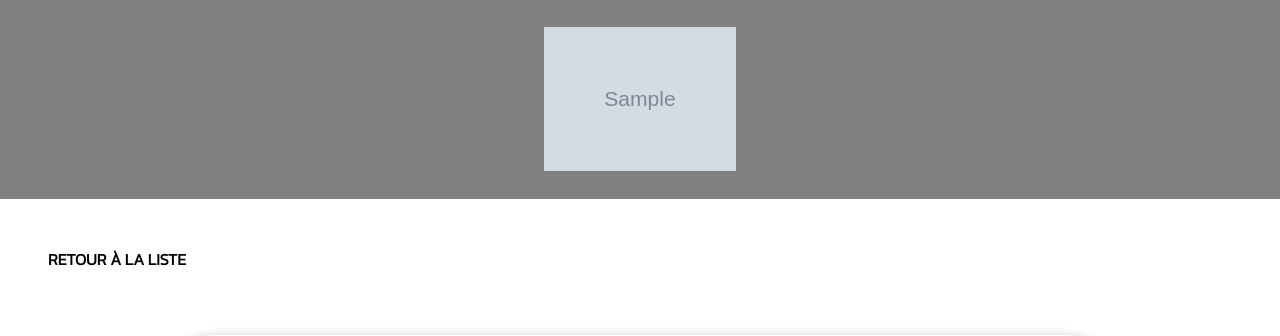
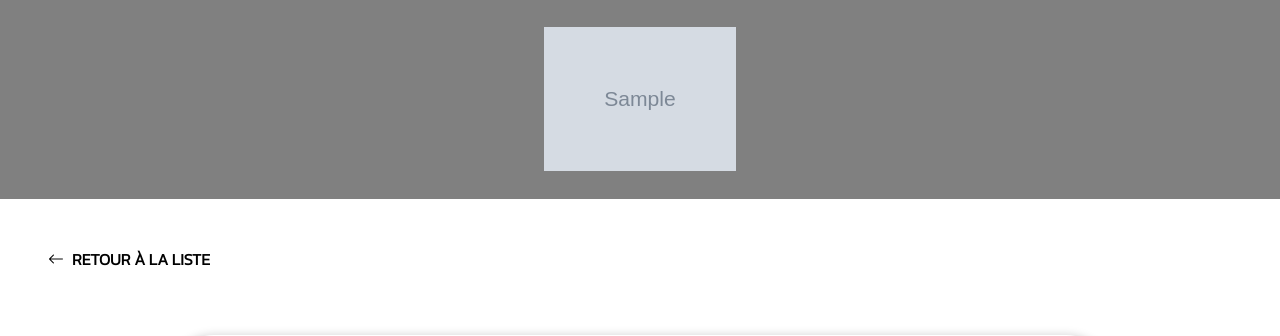
Before and after one commit to wizardcybob/FootyCleats, a Symfony app: template templates/cleat/show.html.twig in a window 1280 px wide. Shown: the part 79-415 px from the top of the page. Run offline with Twig, Linux system fonts and the light colour scheme; the template is opened without the code that fills it: most values are stand-ins (such as "Sample title", 1, 10 or a date in 2020); grey boxes marked "Sample" are stand-in pictures; some libraries are stand-ins or nearby versions.

Commit message:
add bootstrap icons

```diff
--- a/public/css/style.css
+++ b/public/css/style.css
@@ -599,6 +599,12 @@ span { /*mettre le btn en penché*/
     transform: rotate(180deg);
 }
 
+/* ICONS */
+.bi-arrow-left::before {
+    margin-right: 8px;
+}
+
+
 /**************SVG****************/
 
 path.one {
--- a/templates/base.html.twig
+++ b/templates/base.html.twig
@@ -9,6 +9,8 @@
     <link rel="stylesheet" href="{{ asset('css/style.css') }}">
     <!--pour avoir les icônes de font awesome (les étoiles)-->
     {# <script src="https://kit.fontawesome.com/2143efebef.js" crossorigin="anonymous"></script> #}
+    {# ICONS BOOTSTRAP #}
+    <link rel="stylesheet" href="https://cdn.jsdelivr.net/npm/bootstrap-icons@1.11.3/font/bootstrap-icons.min.css">
 </head>
 
 <body>
--- a/templates/cleat/show.html.twig
+++ b/templates/cleat/show.html.twig
@@ -6,7 +6,7 @@
 
 {% block body %}
 
-<a class="back_page" href="{{ path('app_cleat_index') }}">retour à la liste</a>
+<a class="back_page" href="{{ path('app_cleat_index') }}"><i class="bi bi-arrow-left"></i>retour à la liste</a>
 <div class="produit">
     <div class="produit_images">
         <div class="produits_box_img">
```
